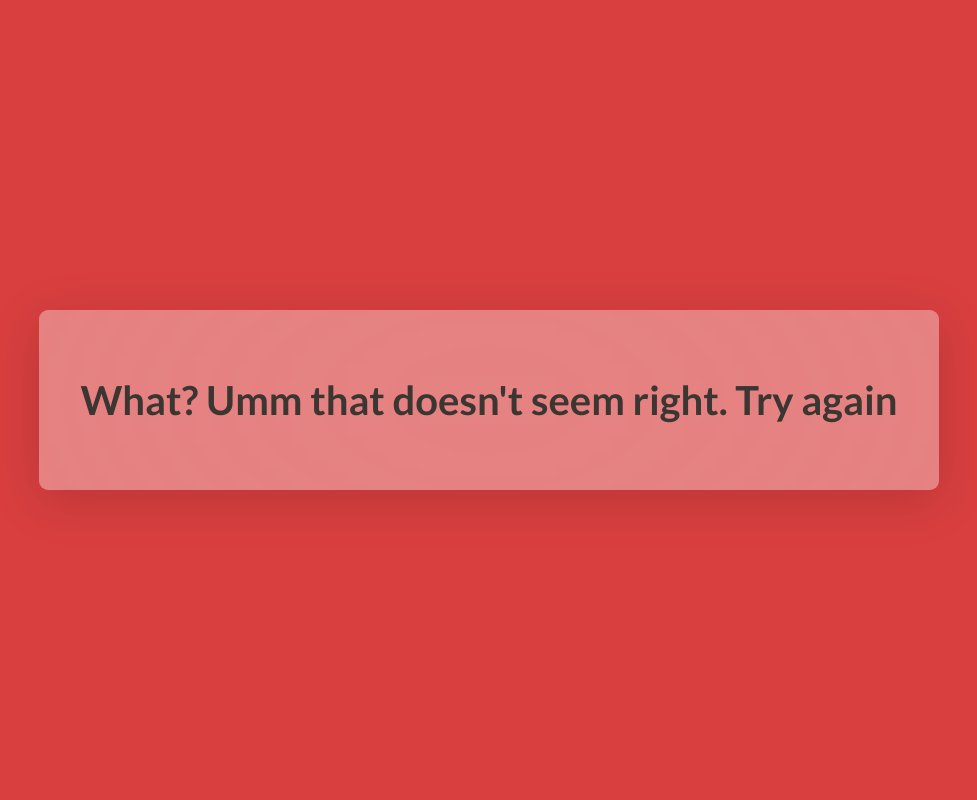
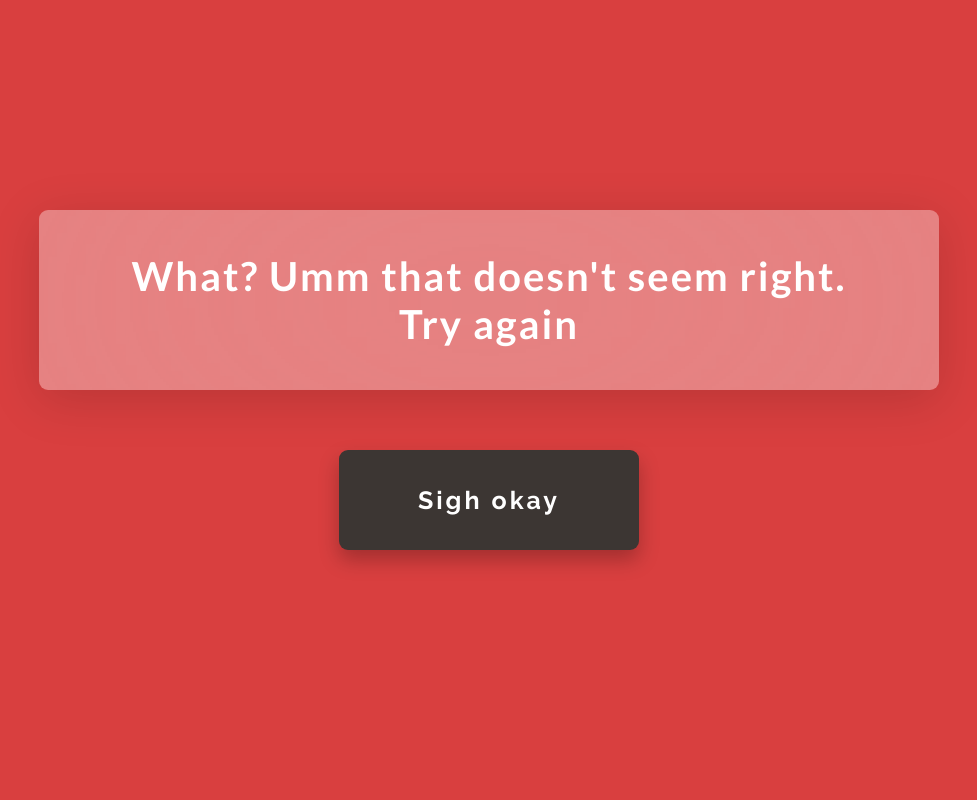
Before and after one commit to kos3l/php-mathQuiz, a PHP site: page /sum.php in a window 1280 px wide. Shown: the whole page, without its empty margins (151-1128 px from the left). Run offline with PHP 8.4, Linux system fonts and the light colour scheme; the visitor is signed in with stand-in values (Sample User, id 1); data that the repository does not hold is empty; some web fonts are replaced.

Commit message:
fully functional, added buttons

```diff
--- a/sum.php
+++ b/sum.php
@@ -17,11 +17,15 @@ session_start();
                     echo "<h1 id='correct'> Oh that's right, thanks! </h1>";
 
                 } else {
-                    echo "<h1 id='incorrect'> What? Umm that doesn't seem right. Try again </h1>";
+                    echo "<h1 id='incorrect'> What? Umm that doesn't seem right. <br> Try again </h1>";
 
                 }
             ?>
 
+        </section>
+        <section  id="btn-section">
+        <button id="myBtn" class="hidden"> Sigh okay</button>
+        <button id="myBtn1" class="hidden"> No problem!</button>
         </section>
     </main>
 
@@ -67,6 +71,7 @@ session_start();
 
     h1{
         font-size: 4rem;
+        letter-spacing: 0.2rem;
 
     }
 
@@ -82,28 +87,65 @@ session_start();
         display:flex;
         align-items: center;
         justify-content: center;
+        text-align:center;
     }
     .green {
         background-color:#36763b
     }
     .red {
-        background-color:#d93f3f
+        background-color:#d93f3f;
+        color:white
+    }
+    .hidden{
+        display:none
+    }
+    #btn-section{
+        width:90%;
+        margin: 1rem;
+        height: 30%;
+        display:flex;
+        align-items: center;
+        justify-content: center;
+    }
+
+    button{
+        width:30rem;
+        height:10rem;
+        border-radius: 9px;
+        border:none;
+        background-color: #3c3633;
+        color:white;
+        font-weight: 700;
+        font-family: 'Raleway', sans-serif;
+        font-size: 2.5rem;
+        letter-spacing: 0.3rem;
+        box-shadow: 0 1rem 2rem rgba(0, 0, 0, 0.25);
     }
 
 
 </style>
 <script>
     const bg = document.getElementById('background');
+    const btn = document.getElementById('myBtn');
+    const btn1 = document.getElementById('myBtn1');
     const correct = document.getElementById('correct');
     const incorrect = document.getElementById('incorrect');
     if (correct) {
 
         bg.classList.add('green');
+        btn1.classList.remove('hidden');
 
     } else if (incorrect) {
 
         bg.classList.add('red');
+        btn.classList.remove('hidden');
 
     }
+        btn.addEventListener('click', function() {
+        document.location.href = 'index.php';
+        });
+        btn1.addEventListener('click', function() {
+        document.location.href = 'index.php';
+        });
 </script>
 </html>
```
